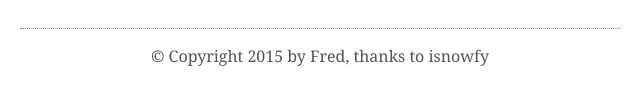
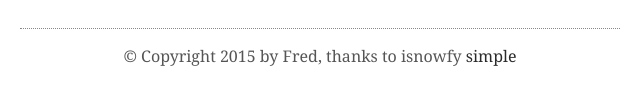
Before and after one commit to oit63/aForrestAlfred.github.io, a plain HTML site: page index.html in a window 1280 px wide. Shown: the part 188-292 px from the top of the page, 320-960 px from the left. Drawn offline with Linux system fonts and the light colour scheme.

Commit message:
Update index.html
Add Simple to the bottom

```diff
--- a/index.html
+++ b/index.html
@@ -32,7 +32,7 @@
     <div class="innermain" id="main">
     </div>
     <div class="footer">
-        <p>© Copyright 2015 by Fred, thanks to isnowfy</p>
+        <p>© Copyright 2015 by Fred, thanks to isnowfy <a href=http://isnowfy.github.io/simple/>simple</a></p>
     </div>
 </div>
 <script src="main.js"></script>
```
